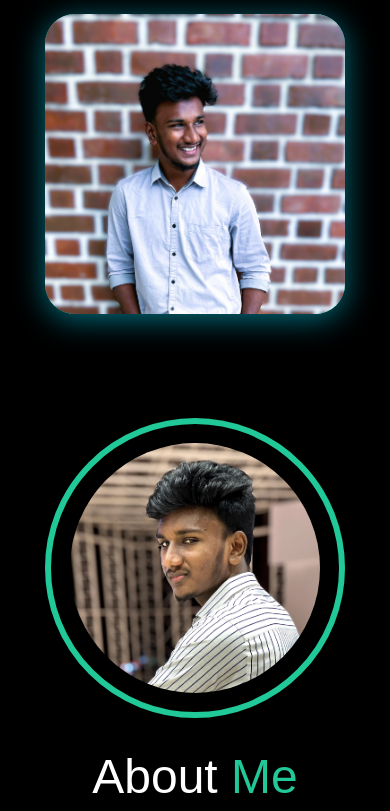
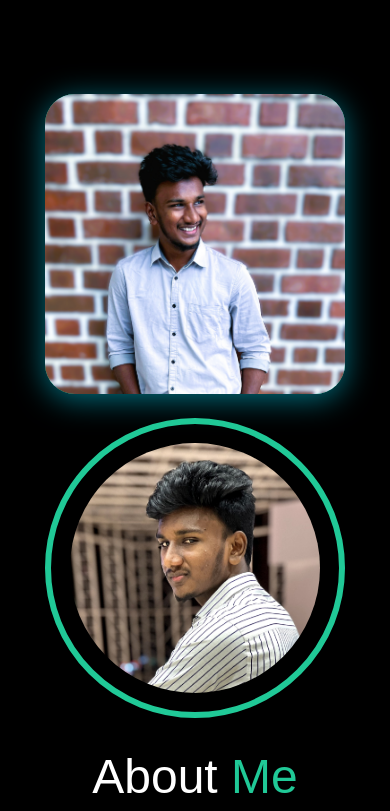
Before and after one commit to MdRahumanBatcha/My_Personal_Portfolio, a plain HTML site: page index.html in a window 390 px wide. Shown: the part 526-1337 px from the top of the page. Drawn offline with nearby package versions, Linux system fonts and the light colour scheme.

Commit message:
Code Update

```diff
--- a/index.html
+++ b/index.html
@@ -32,7 +32,8 @@
       <div class="row align-items-center">
 
 
-        <div class="col-md-6 text-center text-md-start">
+
+      <div class="col-md-6 text-center text-md-start">
           <h1>Hello, It's Me</h1>
           <h2 class="fw-bold"><span class="highlighted">M</span>ohamed <span class="highlighted">R</span>ahuman <span class="highlighted">B</span>atcha A</h2>
           <h3>And I'm a <span class="highlighted">Full Stack Developer!</span></h3>
@@ -45,17 +46,14 @@
             <a href="https://github.com/MdRahumanBatcha" class="social-icon"><i class="bi bi-github"></i></a>
             <a href="https://mohamed-rahuman-batcha-a.tiiny.site" class="social-icon"><i class="bi bi-file-pdf-fill"></i></a>
           </div>
-
-           <!-- Image with Squared Background -->
-        <div class="col-md-6 text-center">
-          <div class="image-container">
-            <div class="image-circle">
-              <img src="img-1.jpg" alt="Profile Pic" class="profile-img">
-            </div>
+      </div>
+      <div class="col-md-6 text-center">
+        <div class="image-container">
+          <div class="image-circle">
+            <img src="img-1.jpg" alt="Profile Picture" class="profile-img">
           </div>
         </div>
-
-        </div>
+      </div>
 
       </div>
     </div>
--- a/style.css
+++ b/style.css
@@ -201,7 +201,7 @@ nav {
 
   .image-circle {
     width: 400px;
-    height: 380px;
+    height: 400px;
     background-color: #20c997;
     border-radius: 30px;
     display: flex;
@@ -228,8 +228,8 @@ nav {
     }
 
     .image-circle {
-      /* margin-top: 180px; */
-      /* margin-bottom: 20px; */
+      margin-top: 180px;
+      margin-bottom: 20px;
       width: 300px;
       height: 300px;
     }
```
